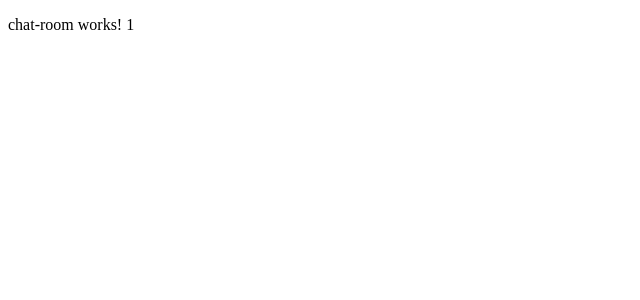
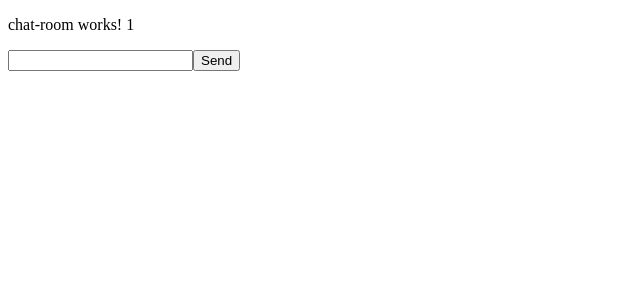
Before and after one commit to FunHaver/temp-chat-client, an Angular app: page /room/1 in a window 1280 px wide. Shown: the top 300 px of the page, without its empty margins (0-640 px from the left). Built offline with nearby package versions, Linux system fonts and the light colour scheme.

Commit message:
Begin messaging service

```diff
--- a/package.json
+++ b/package.json
@@ -18,6 +18,7 @@
     "@angular/platform-browser": "^16.2.0",
     "@angular/platform-browser-dynamic": "^16.2.0",
     "@angular/router": "^16.2.0",
+    "moment": "^2.29.4",
     "rxjs": "~7.8.0",
     "tslib": "^2.3.0",
     "zone.js": "~0.13.0"
--- a/src/app/chat-room/chat-room.component.ts
+++ b/src/app/chat-room/chat-room.component.ts
@@ -1,6 +1,7 @@
-import { Component, Input } from '@angular/core';
+import { Component, Input, inject } from '@angular/core';
 import { CommonModule } from '@angular/common';
-
+import { ChatRoomService } from '../services/chat-room.service';
+import { MessageService } from '../services/message.service';
 @Component({
   selector: 'app-chat-room',
   standalone: true,
@@ -10,15 +11,24 @@ import { CommonModule } from '@angular/common';
       chat-room works!
       {{chatRoomId}}
     </p>
+    <input type="text" #chatInput>
+    <button type="button" (click)="submitMessage(chatInput)">Send</button>
   `,
   styleUrls: ['./chat-room.component.scss']
 })
 
 export class ChatRoomComponent {
+  chatRoomService:ChatRoomService = inject(ChatRoomService);
+  messageService:MessageService = inject(MessageService);
+  chatRoomId: string = ''
+  @Input()
+  set id(chatRoomId: string){
+    this.chatRoomId = chatRoomId
+  }
 
-  chatRoomId: string = ''
-@Input()
-set id(chatRoomId: string){
-  this.chatRoomId = chatRoomId
+
+  submitMessage(chatInput:HTMLInputElement){
+    this.messageService.postMessage(chatInput.value);
+    chatInput.value = '';
+  }
 }
-}
--- a/src/app/services/chat-room.service.ts
+++ b/src/app/services/chat-room.service.ts
@@ -19,9 +19,9 @@ export class ChatRoomService {
         let responseBody: any = resp.body;
         let chatRoom: ChatRoom = responseBody.chatRoom;
         let user: User = responseBody.user;
+        //Todo: add user and room to session store
         this.router.navigateByUrl(`/room/${chatRoom.uniqueId}`);
       }
-
     })
   }
 }
--- /dev/null
+++ b/src/app/services/message.service.ts
@@ -0,0 +1,17 @@
+import { Injectable } from '@angular/core';
+import { RestApiService } from './rest-api.service';
+@Injectable({
+  providedIn: 'root'
+})
+export class MessageService {
+
+  constructor(private api: RestApiService) { }
+
+  postMessage(message: Object){
+    const newMessageRequest = this.api.apiPost('message/new', message);
+
+    newMessageRequest.subscribe(resp => {
+      console.log(resp);
+    })
+  }
+}
```
Also changed, not shown: src/app/interfaces/message.ts (+7 -3 lines), 1 other file (tests, documents, lock files or other folders).
